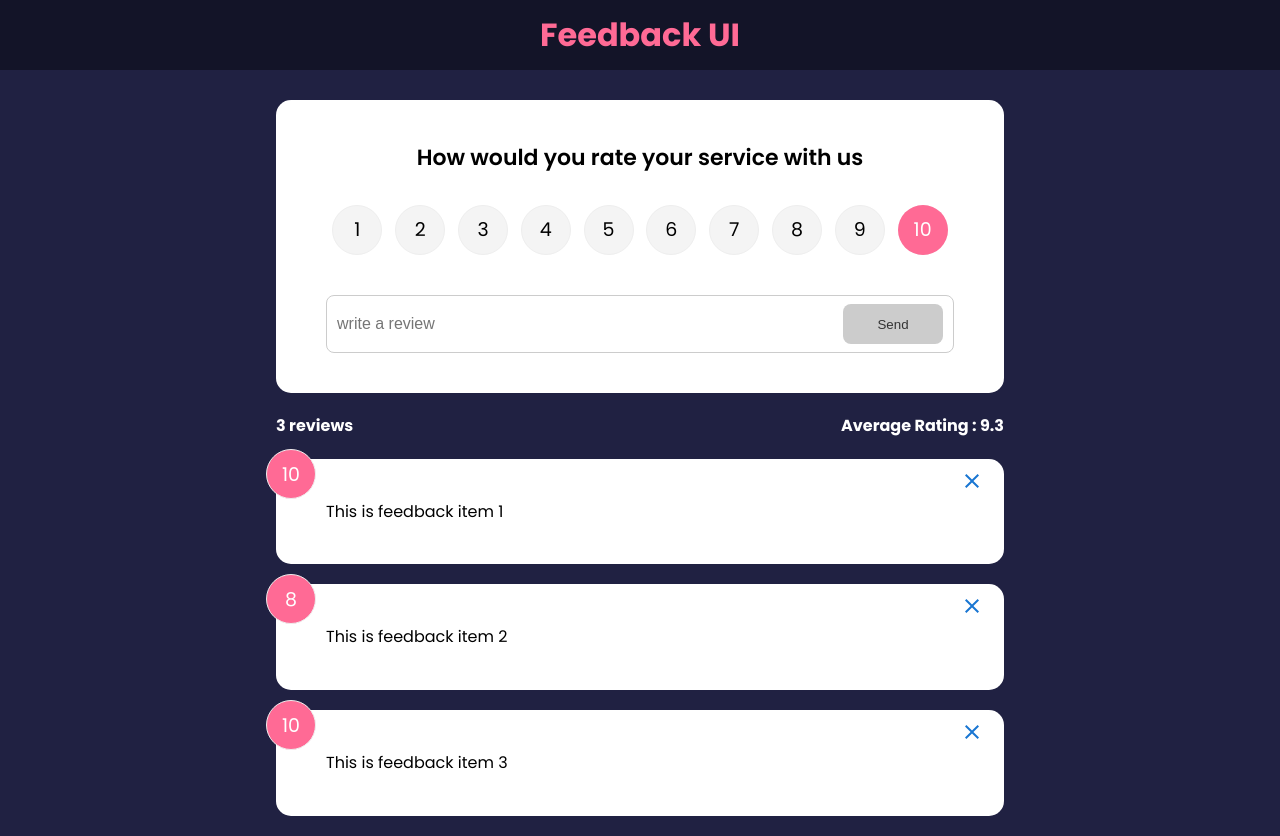
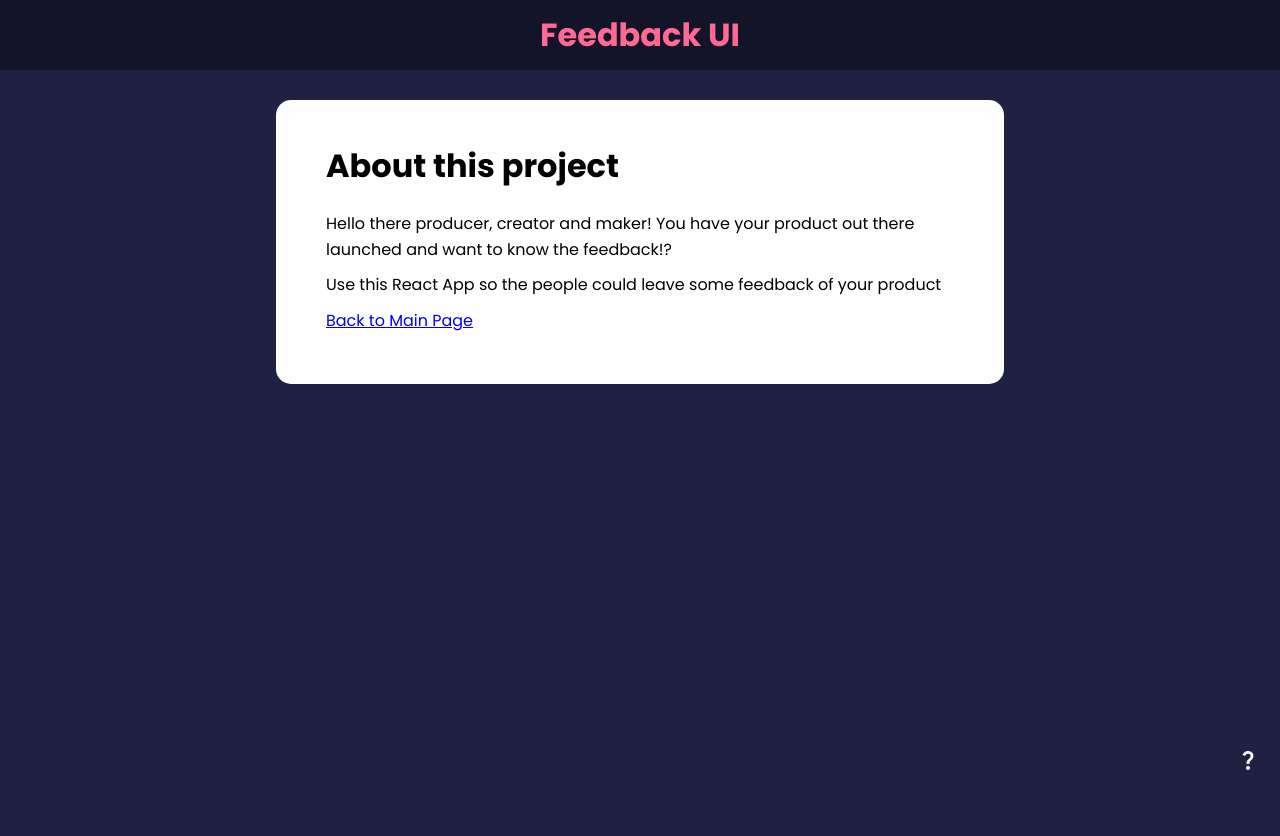
Before and after one commit to abram-stack/react-feedback-app, a React (Create React App) app: page /about in a window 1280 px wide. After the commit the page ends 800 px from the top, so only its background shows below. Built offline with nearby package versions, Linux system fonts and the light colour scheme.

Commit message:
react router, routes to about page

```diff
--- a/package.json
+++ b/package.json
@@ -10,8 +10,10 @@
     "@testing-library/jest-dom": "^5.16.1",
     "@testing-library/react": "^12.1.2",
     "@testing-library/user-event": "^13.5.0",
+    "framer-motion": "^4.1.17",
     "react": "^17.0.2",
     "react-dom": "^17.0.2",
+    "react-router-dom": "^6.2.1",
     "react-scripts": "5.0.0",
     "uuid": "^8.3.2",
     "web-vitals": "^2.1.2"
--- a/src/App.js
+++ b/src/App.js
@@ -1,12 +1,13 @@
 import { React, useState } from 'react'
+import { BrowserRouter as Router, Route, Routes} from 'react-router-dom'
 import { v4 as uuidv4 } from 'uuid'
 import Header from './components/Header'
-import FeedbackItem from './components/FeedbackItem'
 import FeedbackList from './components/FeedbackList'
 import FeedbackData from './data/feedbackData'
 import FeedbackStats from './components/FeedbackStats';
 import FeedbackForm from './components/FeedbackForm';
-
+import AboutPage from './pages/AboutPage';
+import AboutIconLink from './components/AboutIconLink';
 
 const App = () => {
   const [feedback, setFeedback] = useState(FeedbackData)
@@ -23,14 +24,24 @@ const App = () => {
   }
 
   return (
-    <>
+    <Router>
       <Header />
       <div className="container">
-        <FeedbackForm handleAdd={addFeedback}/>
-        <FeedbackStats feedback={feedback}/>
-        <FeedbackList feedback={feedback} handleDelete={(id) => deleteFeedback(id)}/>
+        <Routes>
+          <Route exact path='/' element={
+            <>
+              <FeedbackForm handleAdd={addFeedback}/>
+              <FeedbackStats feedback={feedback}/>
+              <FeedbackList feedback={feedback} handleDelete={(id) => deleteFeedback(id)} />
+            </>
+          }>
+          </Route>
+
+          <Route path='/about' element={<AboutPage />} /> About
+        </Routes>
+      <AboutIconLink/>
       </div>
-    </>
+    </Router>
   )
 }
 
--- /dev/null
+++ b/src/components/AboutIconLink.jsx
@@ -0,0 +1,15 @@
+import React from 'react'
+import { Link } from 'react-router-dom'
+import QuestionMarkIcon from '@mui/icons-material/QuestionMark';
+
+const AboutIconLink = () => {
+  return (
+    <div className='about-link'>
+      <Link to='/about'>
+        <QuestionMarkIcon fontSize='medium'/>
+      </Link>
+    </div>
+  )
+}
+
+export default AboutIconLink
--- a/src/components/FeedbackList.jsx
+++ b/src/components/FeedbackList.jsx
@@ -1,4 +1,5 @@
 import React from "react";
+import { motion, AnimatePresence} from 'framer-motion'
 import FeedbackItem from "./FeedbackItem";
 import { PropTypes } from "prop-types";
 
@@ -6,7 +7,7 @@ const FeedbackList = ({ feedback, handleDelete }) => {
   if (!feedback || feedback.length === 0) return <p>no feedback yet</p>;
 
   return (
-    <div className=''>
+    <div className='feedback-list'>
       {feedback.map((item) => (
         <FeedbackItem key={item.id} item={item} handleDelete={handleDelete} />
       ))}
--- a/src/index.css
+++ b/src/index.css
@@ -186,7 +186,7 @@ input:focus {
 }
 
 .about-link {
-  position: absolute;
+  position: fixed;
   bottom: 20px;
   right: 20px;
   color: #fff;
--- /dev/null
+++ b/src/pages/AboutPage.jsx
@@ -0,0 +1,21 @@
+import React from 'react'
+import Card from '../components/shared/Card'
+import {Link} from 'react-router-dom'
+
+const AboutPage = () => {
+  return (
+    <Card>
+      <div className="about">
+        <h1>About this project</h1>
+        <p>Hello there producer, creator and maker! You have your product out there launched and want to know the feedback!?</p>
+        <p>Use this React App so the people could leave some feedback of your product</p>
+        <p>
+          <Link to='/'>Back to Main Page</Link>
+        </p>
+
+      </div>
+    </Card>
+  )
+}
+
+export default AboutPage
```
Also changed, not shown: 1 other file (tests, documents, lock files or other folders).
